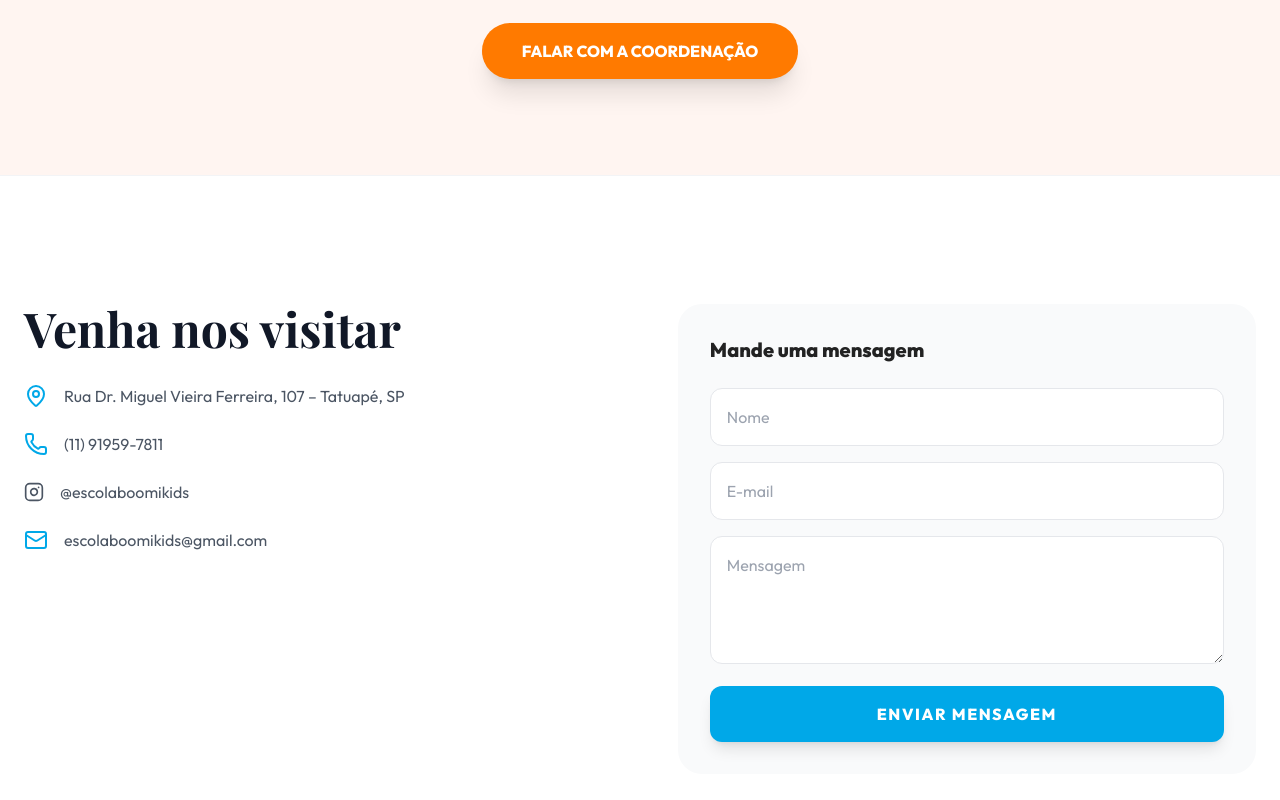
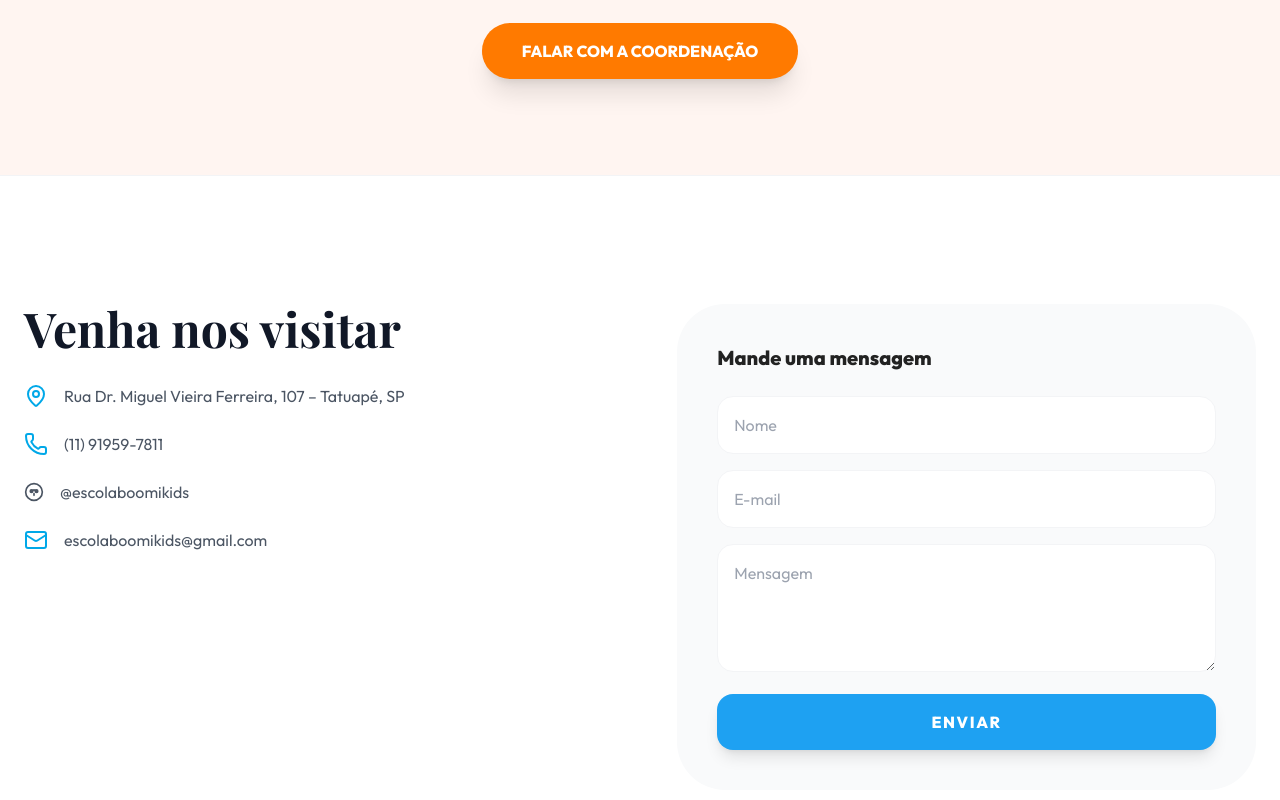
Before and after one commit to FerisReptilium/boomi-kids, a React (Vite) app: page / in a window 1280 px wide. Shown: the part 8582-9382 px from the top of the page. Built offline with nearby package versions, Linux system fonts and the light colour scheme; a web font is replaced by a local one.

Commit message:
Update Contact.jsx

```diff
--- a/src/components/Contact.jsx
+++ b/src/components/Contact.jsx
@@ -1,8 +1,8 @@
 import React from 'react';
 import { MapPin, Phone, Mail } from 'lucide-react';
 
-const InstagramIcon = () => (
-  <svg xmlns="http://www.w3.org/2000/svg" width="20" height="20" viewBox="0 0 24 24" fill="none" stroke="currentColor" strokeWidth="2" strokeLinecap="round" strokeLinejoin="round"><rect x="2" y="2" width="20" height="20" rx="5" ry="5"></rect><path d="M16 11.37A4 4 0 1 1 12.63 8 4 4 0 0 1 16 11.37z"></path><line x1="17.5" y1="6.5" x2="17.51" y2="6.5"></line></svg>
+const CorujinhaIcon = () => (
+  <svg xmlns="http://www.w3.org/2000/svg" width="20" height="20" viewBox="0 0 24 24" fill="none" stroke="currentColor" strokeWidth="2" strokeLinecap="round" strokeLinejoin="round"><path d="M12 22c5.523 0 10-4.477 10-10S17.523 2 12 2 2 6.477 2 12s4.477 10 10 10z"></path><path d="M9 12c.5-1.5 2-2.5 3-2.5s2.5 1 3 2.5"></path><circle cx="9" cy="11" r="1.5"></circle><circle cx="15" cy="11" r="1.5"></circle><path d="M12 14v2"></path></svg>
 );
 
 const Contact = () => {
@@ -13,35 +13,31 @@ const Contact = () => {
           <div className="lg:w-1/2">
             <h2 className="text-4xl md:text-5xl font-bold text-gray-900 mb-8" style={{fontFamily: 'Playfair Display, serif'}}>Venha nos visitar</h2>
             <div className="space-y-6">
-              {/* LINK GOOGLE MAPS ORIENTATIVO */}
               <div className="flex items-center gap-4 text-gray-600">
                 <MapPin className="text-[#00A8E8]" />
-                <a href="https://maps.google.com/?q=Rua+Dr+Miguel+Vieira+Ferreira+107+Tatuape" target="_blank" rel="noreferrer" className="hover:text-[#00A8E8] transition-colors font-medium">Rua Dr. Miguel Vieira Ferreira, 107 – Tatuapé, SP</a>
+                <a href="https://maps.google.com/?q=Rua+Dr+Miguel+Vieira+Ferreira+107+Tatuape" target="_blank" rel="noreferrer" className="hover:text-[#00A8E8] font-medium transition-colors">Rua Dr. Miguel Vieira Ferreira, 107 – Tatuapé, SP</a>
               </div>
-              {/* LINK ZAP RODAPÉ */}
               <div className="flex items-center gap-4 text-gray-600">
                 <Phone className="text-[#00A8E8]" />
-                <a href="https://wa.me/5511919597811" target="_blank" rel="noreferrer" className="hover:text-[#00A8E8] transition-colors font-medium">(11) 91959-7811</a>
+                <a href="https://wa.me/5511919597811" target="_blank" rel="noreferrer" className="hover:text-[#00A8E8] font-medium transition-colors">(11) 91959-7811</a>
               </div>
-              {/* LINK INSTAGRAM RODAPÉ */}
               <div className="flex items-center gap-4 text-gray-600">
-                <InstagramIcon />
-                <a href="https://www.instagram.com/escolaboomikids/" target="_blank" rel="noreferrer" className="hover:text-[#00A8E8] transition-colors font-medium">@escolaboomikids</a>
+                <CorujinhaIcon />
+                <a href="https://www.instagram.com/escolaboomikids/" target="_blank" rel="noreferrer" className="hover:text-[#00A8E8] font-medium transition-colors">@escolaboomikids</a>
               </div>
-              {/* LINK E-MAIL RODAPÉ */}
               <div className="flex items-center gap-4 text-gray-600">
                 <Mail className="text-[#00A8E8]" />
-                <a href="mailto:escolaboomikids@gmail.com" className="hover:text-[#00A8E8] transition-colors font-medium">escolaboomikids@gmail.com</a>
+                <a href="mailto:escolaboomikids@gmail.com" className="hover:text-[#00A8E8] font-medium transition-colors">escolaboomikids@gmail.com</a>
               </div>
             </div>
           </div>
-          <div className="lg:w-1/2 bg-gray-50 p-8 rounded-3xl">
+          <div className="lg:w-1/2 bg-gray-50 p-10 rounded-[3rem]">
             <h3 className="text-xl font-bold mb-6">Mande uma mensagem</h3>
             <form className="space-y-4" onSubmit={(e) => e.preventDefault()}>
-              <input type="text" placeholder="Nome" className="w-full p-4 rounded-xl border border-gray-200 outline-none focus:border-[#00A8E8]" />
-              <input type="email" placeholder="E-mail" className="w-full p-4 rounded-xl border border-gray-200 outline-none focus:border-[#00A8E8]" />
-              <textarea placeholder="Mensagem" className="w-full p-4 rounded-xl border border-gray-200 h-32 outline-none focus:border-[#00A8E8]"></textarea>
-              <button className="w-full bg-[#00A8E8] text-white font-bold py-4 rounded-xl uppercase tracking-widest hover:bg-blue-600 transition-colors shadow-lg">Enviar Mensagem</button>
+              <input type="text" placeholder="Nome" className="w-full p-4 rounded-2xl border border-gray-100 outline-none focus:border-[#00A8E8]" />
+              <input type="email" placeholder="E-mail" className="w-full p-4 rounded-2xl border border-gray-100 outline-none focus:border-[#00A8E8]" />
+              <textarea placeholder="Mensagem" className="w-full p-4 rounded-2xl border border-gray-100 h-32 outline-none focus:border-[#00A8E8]"></textarea>
+              <button className="w-full bg-[#1EA1F2] text-white font-bold py-4 rounded-2xl shadow-lg hover:bg-blue-600 transition-colors uppercase tracking-widest">Enviar</button>
             </form>
           </div>
         </div>
```
